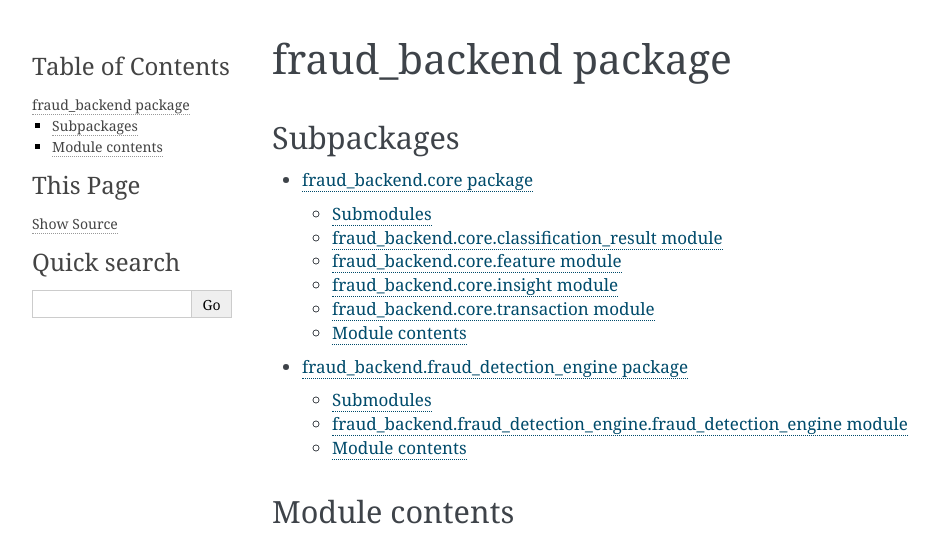
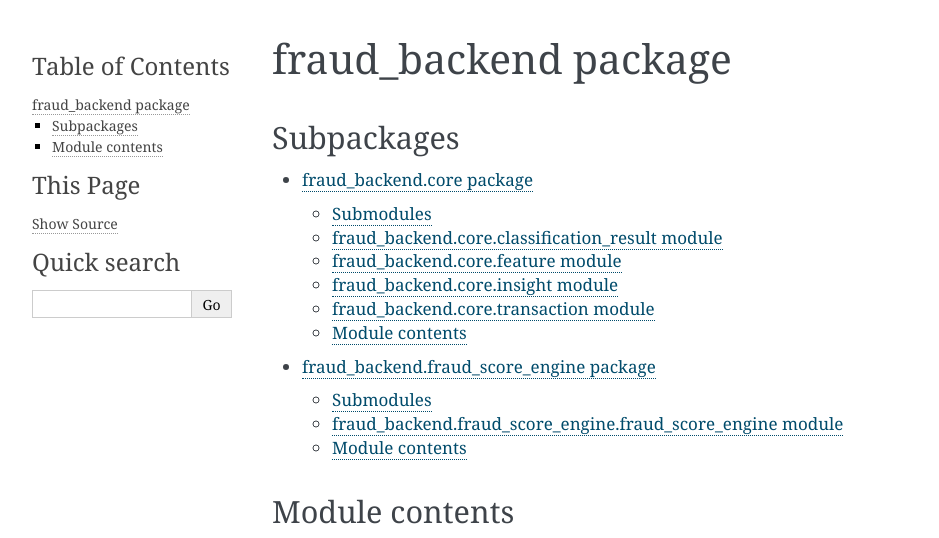
Before and after one commit to rsk-mind/rsk-mind-engine, a Sphinx documentation site: the page built from docs/source/fraud_backend.rst, in a window 1280 px wide, cut to the strip 0-538 px from the top of the page. Shown: the whole strip, without its empty margins (148-1087 px from the left). Built offline with Sphinx 7.4.7, drawn with Linux system fonts in a browser that asks for light colours; pages that are not in the unit, such as notebooks, are missing from menus.

Commit message:
Rebuild documentation

```diff
--- a/docs/source/fraud_backend.rst
+++ b/docs/source/fraud_backend.rst
@@ -8,8 +8,8 @@ Subpackages
 
     fraud_backend.annotation_engine
     fraud_backend.core
-    fraud_backend.fraud_detection_engine
     fraud_backend.fraud_insights_engine
+    fraud_backend.fraud_score_engine
     fraud_backend.transformation_engine
 
 Module contents
```
Also changed, not shown: docs/source/fraud_backend.fraud_score_engine.rst (added, +22 -0 lines), 19 other files.
